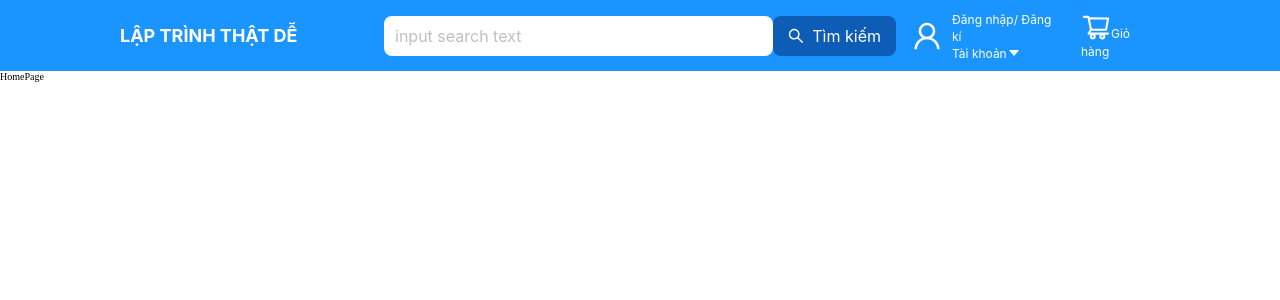
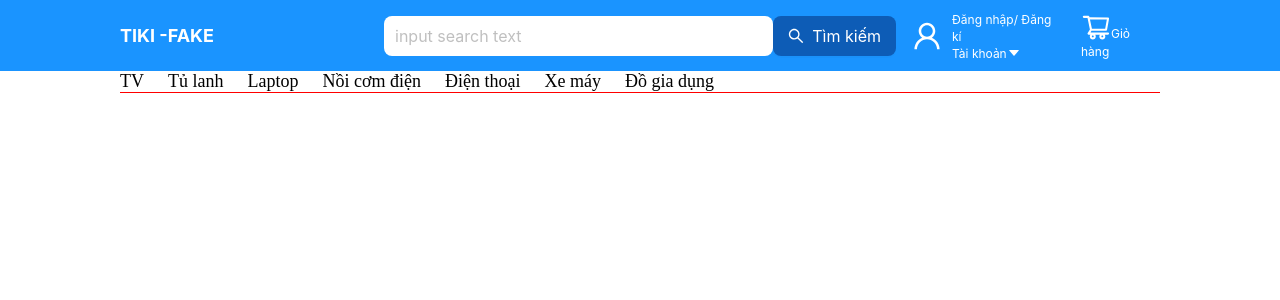
Before and after one commit to ngocminh76/tiki07, a React (Create React App) app: page / in a window 1280 px wide. Shown: the top 300 px of the page. Built offline with nearby package versions, Linux system fonts and the light colour scheme.

Commit message:
Bài số 5

```diff
--- /dev/null
+++ b/src/components/ButtonComponent/ButtonComponent.jsx
@@ -0,0 +1,23 @@
+import { Button } from "antd";
+import React from "react";
+
+const ButtonComponent = ({
+  size,
+  styleButton,
+  styleTextButton,
+  textButton,
+  ...rests
+}) => {
+  return (
+    <Button
+      size={size}
+      style={styleButton}
+      {...rests}
+      //   icon={<SearchOutlined style={{ color: colorButton }} />}
+    >
+      <span style={styleTextButton}> {textButton}</span>
+    </Button>
+  );
+};
+
+export default ButtonComponent;
--- a/src/components/ButtonInputSearch/ButtonInputSearch.jsx
+++ b/src/components/ButtonInputSearch/ButtonInputSearch.jsx
@@ -1,34 +1,36 @@
 import { SearchOutlined } from "@ant-design/icons";
-import { Button, Input } from "antd";
 import React from "react";
+import InputComponent from "../InputComponent/InputComponent";
+import ButtonComponent from "../ButtonComponent/ButtonComponent";
 
 const ButtonInputSearch = (props) => {
   const {
     size,
     placeholder,
     textButton,
-    bordered =false,
+    bordered = false,
     backgroundColorInput = "#fff",
     backgroundColorButton = "rgb(13,92,182)",
     colorButton = "#fff",
   } = props;
   return (
     <div style={{ display: "flex" }}>
-      <Input
+      <InputComponent
         size={size}
         placeholder={placeholder}
         bordered={bordered}
         style={{ backgroundColor: backgroundColorInput }}
       />
-      <Button
+      <ButtonComponent
         size={size}
-        style={{
+        styleButton={{
           background: backgroundColorButton,
-          border: !bordered && "none" }}
+          border: !bordered && "none",
+        }}
         icon={<SearchOutlined style={{ color: colorButton }} />}
-      >
-        <span style={{ color: colorButton }}> {textButton}</span>
-      </Button>
+        textButton={textButton}
+        styleTextButton={{ color: colorButton }}
+      ></ButtonComponent>
     </div>
   );
 };
--- a/src/components/HeaderComponent/HeaderComponent.jsx
+++ b/src/components/HeaderComponent/HeaderComponent.jsx
@@ -17,7 +17,7 @@ const HeaderComponent = () => {
     <div>
       <WrapperHeader gutter={16}>
         <Col span={6}>
-          <WrapperTextHeader>LẬP TRÌNH THẬT DỄ</WrapperTextHeader>
+          <WrapperTextHeader>TIKI -FAKE</WrapperTextHeader>
         </Col>
         <Col span={12}>
           <ButtonInputSearch
--- /dev/null
+++ b/src/components/InputComponent/InputComponent.jsx
@@ -0,0 +1,16 @@
+import { Input } from "antd";
+import React from "react";
+
+const InputComponent = ({ size, placeholder, bordered, style, ...rests }) => {
+  return (
+    <Input
+      size={size}
+      placeholder={placeholder}
+      bordered={bordered}
+      style={ style }
+      {...rests}
+    />
+  );
+};
+
+export default InputComponent;
--- /dev/null
+++ b/src/components/TypeProduct/TypeProduct.jsx
@@ -0,0 +1,9 @@
+import React from 'react'
+
+const TypeProduct = ({name}) => {
+  return (
+    <div>{name}</div>
+  )
+}
+
+export default TypeProduct
--- a/src/index.css
+++ b/src/index.css
@@ -5,5 +5,5 @@ body {
 }
 
 html{
-  font-size: 62.5%;
+  font-size: 18px;
 }
--- a/src/pages/HomePage/HomePage.jsx
+++ b/src/pages/HomePage/HomePage.jsx
@@ -1,8 +1,17 @@
-import React from 'react'
+import React from "react";
+import TypeProduct from "../../components/TypeProduct/TypeProduct";
+import { WrapperTypeProduct } from "./style";
 
 const HomePage = () => {
+  const arr = ["TV", "Tủ lanh", "Laptop", "Nồi cơm điện", "Điện thoại","Xe máy","Đồ gia dụng"]
   return (
-    <div>HomePage</div>
-  )
-}
-export default HomePage
+    <div style={{ padding: "0 120px" }}>
+    <WrapperTypeProduct>
+          {arr.map((item) => {
+            return <TypeProduct name={item} key={item} />;
+          })}
+    </WrapperTypeProduct>
+    </div>
+  );
+};
+export default HomePage;
--- /dev/null
+++ b/src/pages/HomePage/style.js
@@ -0,0 +1,10 @@
+import { styled } from "styled-components";
+
+export const WrapperTypeProduct=styled.div`
+    display:flex;
+    align-items:center;
+    gap:24px;
+    justify-content:flex-start;
+    border-bottom: 1px solid red;
+
+`
```
